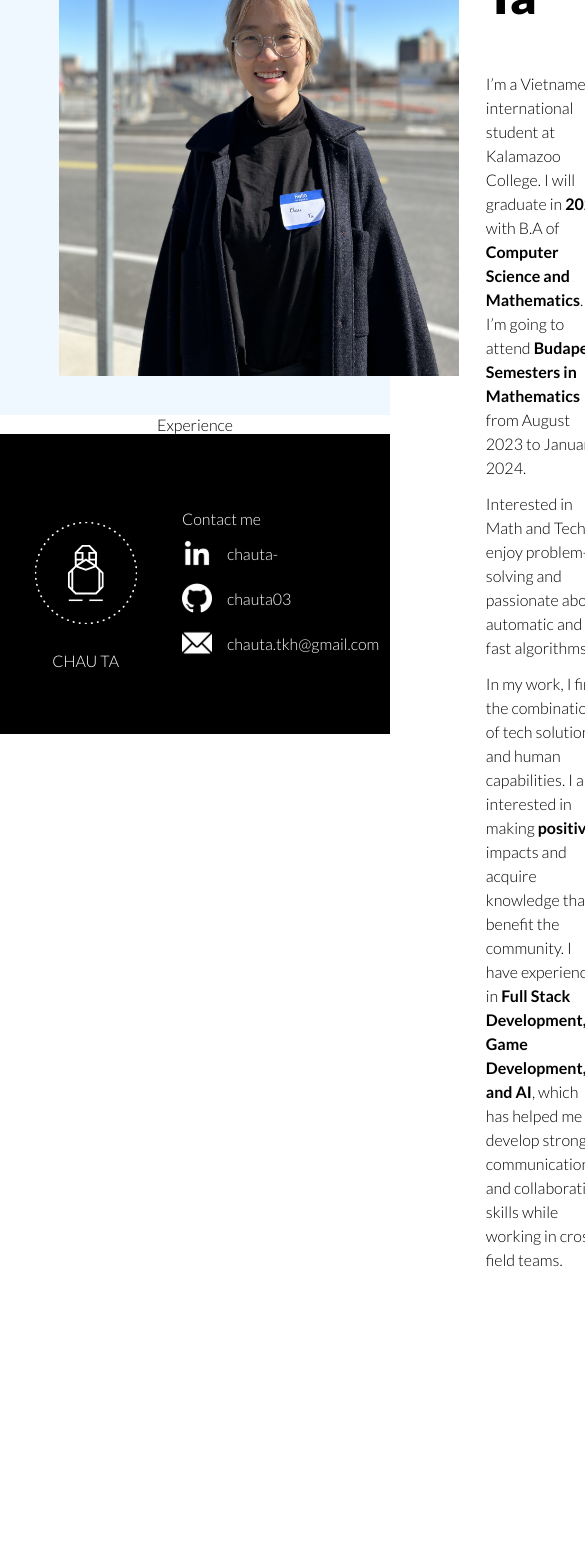
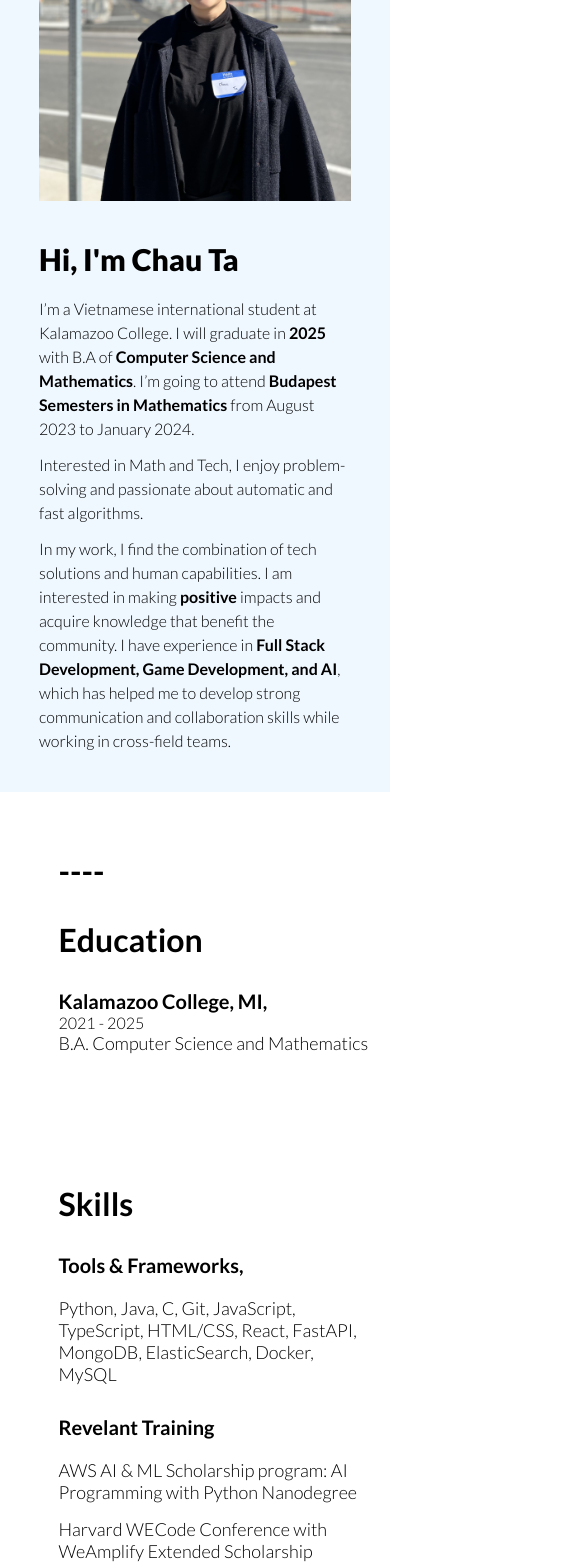
Before and after one commit to chauta03/Personal-Website, a React (Create React App) app in the folder chaus-website/: page /about in a window 390 px wide. Shown: the part 432-1997 px from the top of the page, 585 px wide, since content can reach past the window. Before the commit the page ends 1704 px from the top, so only its background shows below. Built offline with nearby package versions, Linux system fonts and the light colour scheme.

Commit message:
fix about page

```diff
--- a/chaus-website/src/components/footer.css
+++ b/chaus-website/src/components/footer.css
@@ -1,6 +1,7 @@
 .footer {
     background-color: black;
     height: 300px;
+    width: 100vw;
 }
 
 .footer-container {
--- a/chaus-website/src/pages/about.css
+++ b/chaus-website/src/pages/about.css
@@ -1,16 +1,17 @@
 .exp-container {
     text-align: left;
     display: flex;
-    width: 529px;
+    max-width: 529px;
+    flex-direction: column;
     align-items: flex-start;
     align-content: flex-start;
-    gap: 10px 83px;
     flex-wrap: wrap;
 }
 
 .exp-position {
     font-size: 20px;
     font-weight: 700;
+    text-align: left;
 }
 
 .exp-time {
@@ -19,9 +20,9 @@
 
 .exp-des {
     font-size: 18px;
+    text-align: left;
 }
 .about-pic {
-    height: 70vh;
     width: 70%;
     background-color: aliceblue;
     display: flex;
@@ -31,7 +32,7 @@
 }
 
 .me-pic {
-    max-height: 100%;
+    max-height: 533.33px;
     max-width: 400px;
 }
 
@@ -55,3 +56,84 @@
 b {
     font-weight: 800;
 }
+
+.skills-container {
+    display: flex;
+    width: 80%;
+    justify-content: space-between;
+    padding: 15%;
+    align-items: flex-start;
+    gap: 60px;
+}
+
+.skill-header {
+    text-align: left;
+    font-size: 32px;
+    font-weight: 700;
+}
+
+.education, .skills-container-right{
+    display: flex;
+    flex-direction: column;
+    gap: 30px;
+}
+
+.skills-container-left{
+    display: flex;
+    flex-direction: column;
+    flex: 1;
+    gap: 130px;
+}
+.skills {
+    display: flex;
+    flex-direction: column;
+    gap: 30px;
+}
+.skills-container-right{
+    padding-top: 68.5px;
+    flex: 1;
+}
+
+.skills-container-right-small{
+    display: flex;
+    flex-direction: column;
+    gap: 92px;
+}
+
+@media screen and (max-width: 600px) {
+    .skills-container {
+        flex-direction: column;
+    }
+
+    .skills-container-right-small {
+        gap: 30px;
+    }
+}
+
+@media screen and (max-width: 930px) {
+    .me-pic {
+        width: 100%;
+        height: 100%;
+        max-width: max-content;
+        max-height: max-content;
+    }
+
+    .about-text {
+        gap: 20px;
+    }
+
+    .about-text1{
+        font-size: 30px;
+    }
+
+    .about-pic {
+        width: 80%;
+        background-color: aliceblue;
+        display: flex;
+        flex-direction: column;
+        align-items: center;
+        text-align: left;
+        padding: 10% 10% 10% 10%;
+        gap: 40px;
+    }
+}
--- a/chaus-website/src/pages/about.jsx
+++ b/chaus-website/src/pages/about.jsx
@@ -3,7 +3,7 @@ import me from '../images/me/me.jpeg';
 
 const Experience = (props) => {
   return (
-    <div className='exp-container'>
+    <div className='exp-container' style={props.style}>
       <div className='exp-position'>{props.position}, {props.company}</div>
       <div className='exp-time'>{props.time}</div>
       <div className='exp-des'>{props.description}</div>
@@ -13,10 +13,10 @@ const Experience = (props) => {
 
 const About = () => {
   const exps = [
-    { position: "Research Assistant", company: 'Kalamazoo College', time: 'June 2023 - Current', description: 'Upgrading Kit Management System for CS department focused on grading, feedback, and cloning assignment'},
-    { position: "Software Developer", company: 'Develop For Good', time: 'May 2023 - Current', description: 'Build browser-based UI learning tools Jara Unit for children with minimal internet and classroom access and teaching tools for teachers during self-study time'},
-    { position: "Teaching Assistant", company: 'Kalamazoo College', time: 'Sep 2022 - Current', description: 'Grading and conducting office hours at CS Collaboration Center to help students with functional programming, data structures, memory organization assignments'},
-    { position: "Software Developer Intern", company: 'MISA Joint Stock Company', time: 'Jul - Aug 2022', description: 'Developed backend architecture for link shortener tool in website format to replace old system'},
+    { position: "Research Assistant", company: 'Kalamazoo College', time: 'June 2023 - Current', description: 'Upgrading Kit Management System for CS department focused on grading, feedback, and cloning assignment' },
+    { position: "Software Developer", company: 'Develop For Good', time: 'May 2023 - Current', description: 'Build browser-based UI learning tools Jara Unit for children with minimal internet and classroom access and teaching tools for teachers during self-study time' },
+    { position: "Teaching Assistant", company: 'Kalamazoo College', time: 'Sep 2022 - Current', description: 'Grading and conducting office hours at CS Collaboration Center to help students with functional programming, data structures, memory organization assignments' },
+    { position: "Software Developer Intern", company: 'MISA Joint Stock Company', time: 'Jul - Aug 2022', description: 'Developed backend architecture for link shortener tool in website format to replace old system' },
   ];
 
   return (
@@ -38,12 +38,46 @@ const About = () => {
       </div>
       <div className='skills-container'>
         <div className='skills-container-left'>
-
+          <div className='education'>
+            <div className='skill-header'>----</div>
+            <div className='skill-header'>Education</div>
+            <Experience
+              position='Kalamazoo College, MI'
+              time='2021 - 2025'
+              description='B.A. Computer Science and Mathematics'
+            />
+          </div>
+          <div className='skills'>
+            <div className='skill-header'>Skills</div>
+            <Experience
+              position='Tools & Frameworks'
+              description='Python, Java, C, Git, JavaScript, TypeScript, HTML/CSS, React, FastAPI, MongoDB, ElasticSearch, Docker, MySQL'
+              style={{ display: 'flex', gap: '10px'}} />
+            <div style={{ display: 'flex', flexDirection:'column', gap: '20px'}}>
+              <div className='exp-position' >Revelant Training</div>
+              <div style={{ display: 'flex', flexDirection:'column', gap: '15px'}}>
+                <div className='exp-des'>AWS AI & ML Scholarship program: AI Programming with Python Nanodegree</div>
+                <div className='exp-des'>Harvard WECode Conference with WeAmplify Extended Scholarship</div>
+                <div className='exp-des'>CodePath Certificate in Intermediate Software Engineering</div>
+                <div className='exp-des'>Harvard University Certificate in CS50x Intro to Programming</div>
+              </div>
+            </div>
+          </div>
         </div>
         <div className='skills-container-right'>
-            <div>Experience</div>
-            <div>
-            </div>
+          <div className='skill-header'>Experience</div>
+          <div className='skills-container-right-small'>
+            {exps.map((exp) => {
+              return (
+                <Experience
+                  position={exp.position}
+                  company={exp.company}
+                  time={exp.time}
+                  description={exp.description}
+                />
+              );
+            })}
+          </div>
         </div>
       </div>
     </div>
```
